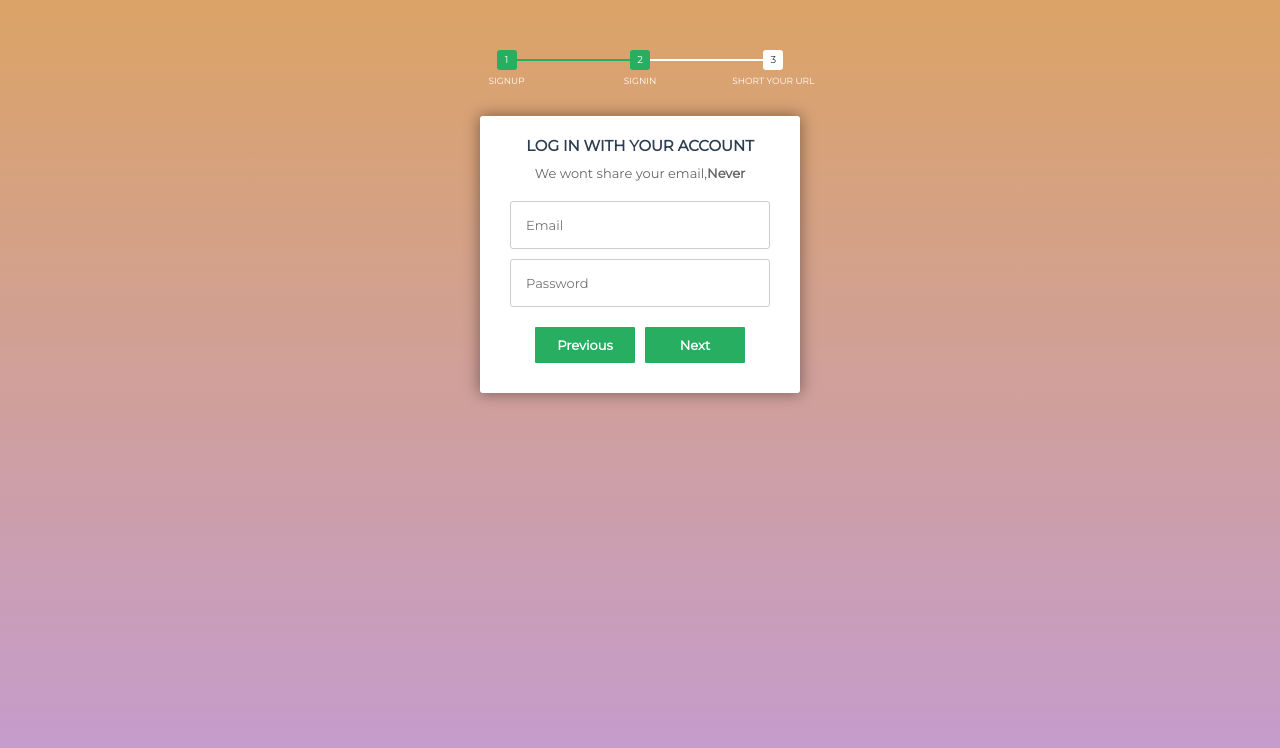
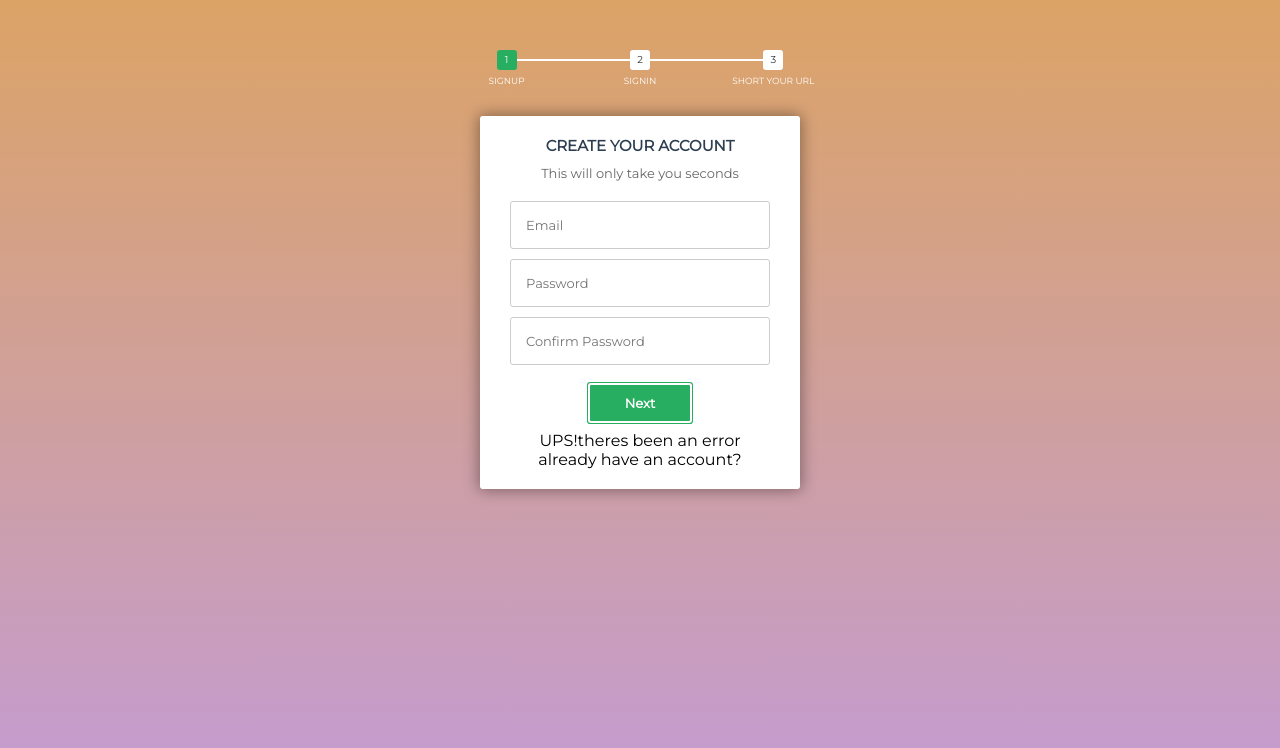
Before and after one commit to AlejoTorres2001/url-shortener, a Next.js app: page / in a window 1280 px wide. Both pictures are taken after a click on the button "Next". Shown: the top 748 px of the page. Built offline with nearby package versions, Linux system fonts and the light colour scheme; no server answers.

Commit message:
using hook on component

```diff
--- a/src/components/RegisterUserFieldSet.tsx
+++ b/src/components/RegisterUserFieldSet.tsx
@@ -1,15 +1,41 @@
 import React from 'react'
+import useRegisterField, { registerFieldProps } from '../hooks/useRegisterField'
 
-const RegisterUserFieldSet = ({setActiveFieldset}) => {
+const RegisterUserFieldSet = ({ setActiveFieldset }: registerFieldProps) => {
+  const {
+    EmailRef,
+    passwordRef,
+    confirmPasswordRef,
+    HandleUserRegister,
+    isError
+  } = useRegisterField({ setActiveFieldset })
   return (
     <fieldset>
-    <h2 className="fs-title">Create your account</h2>
-    <h3 className="fs-subtitle">This will only take you seconds</h3>
-    <input type="text" name="email" placeholder="Email" />
-    <input type="password" name="pass" placeholder="Password" />
-    <input type="password" name="cpass" placeholder="Confirm Password" />
-    <input type="button" name="next" className="next action-button" value="Next" onClick={()=> setActiveFieldset(2)} />
-  </fieldset>
+      <h2 className="fs-title">Create your account</h2>
+      <h3 className="fs-subtitle">This will only take you seconds</h3>
+      <input ref={EmailRef} type="text" name="email" placeholder="Email" />
+      <input
+        ref={passwordRef}
+        type="password"
+        name="pass"
+        placeholder="Password"
+      />
+      <input
+        ref={confirmPasswordRef}
+        type="password"
+        name="cpass"
+        placeholder="Confirm Password"
+      />
+      <input
+        type="button"
+        name="next"
+        className="next action-button"
+        value="Next"
+        onClick={HandleUserRegister}
+      />
+      {isError && <div>UPS!theres been an error</div>}
+      <a onClick={() => setActiveFieldset(2)}>already have an account?</a>
+    </fieldset>
   )
 }
 
```
